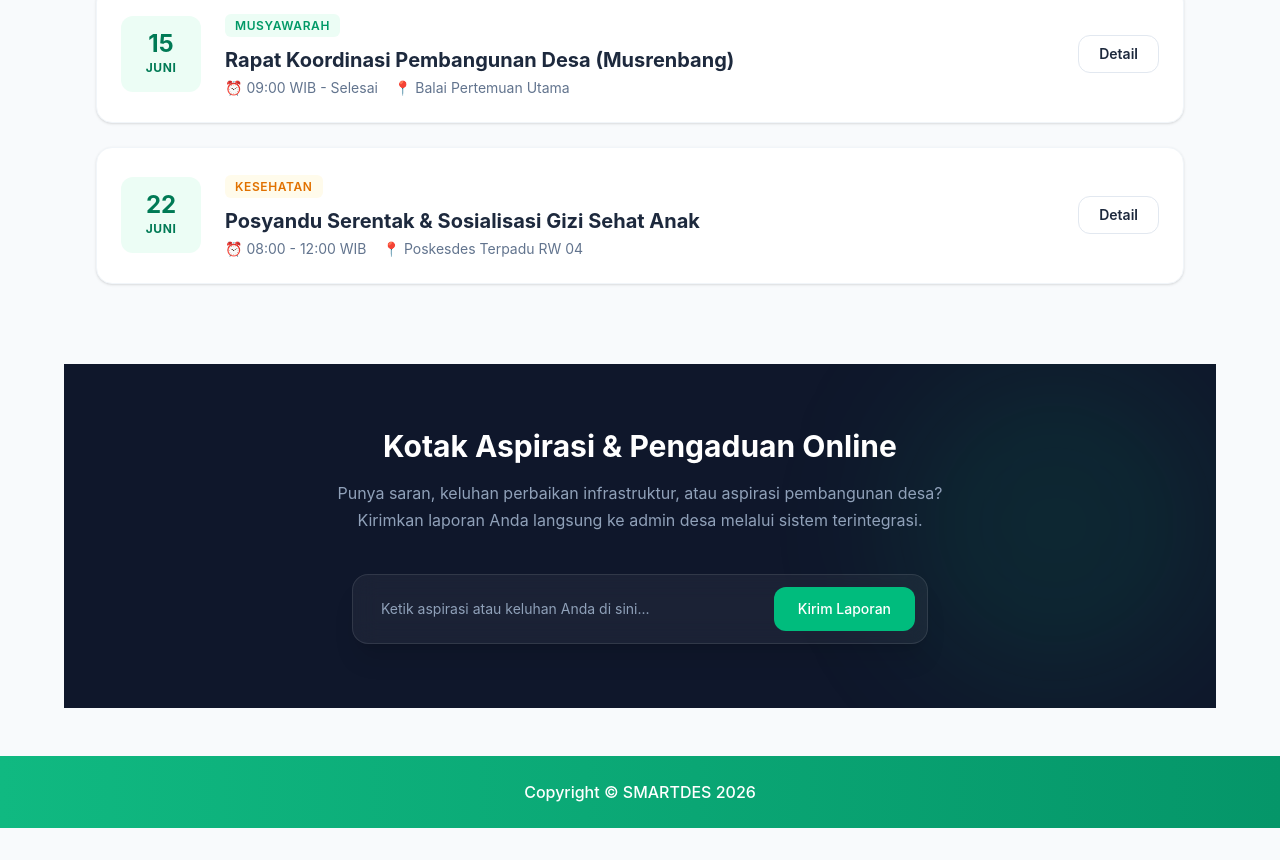
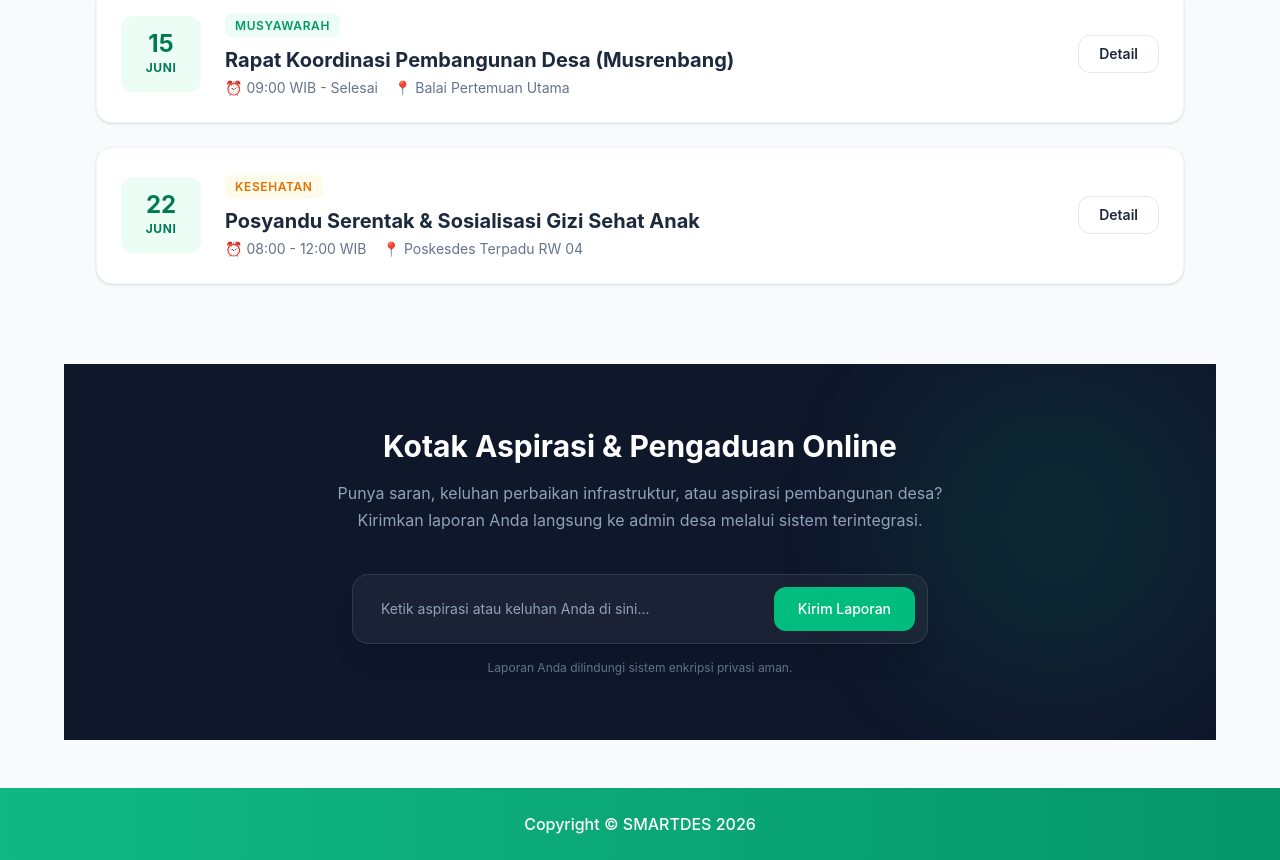
Before and after one commit to muhammadarlianoscar-uti/TA-WEB-24-SEMBADE, a Next.js app in the folder my-app/: page /home in a window 1280 px wide. Shown: the part 2932-3792 px from the top of the page. Before the commit the page ends 3760 px from the top, so only its background shows below. Built offline with nearby package versions, Linux system fonts and the light colour scheme.

Commit message:
menambahkan teks pada kotak

```diff
--- a/my-app/app/home/page.tsx
+++ b/my-app/app/home/page.tsx
@@ -433,6 +433,7 @@ export default function Home() {
               Kirim Laporan
             </button>
           </div>
+          <p className="text-xs text-slate-500 mt-4">Laporan Anda dilindungi sistem enkripsi privasi aman.</p>
         </div>
       </section>
 
```
